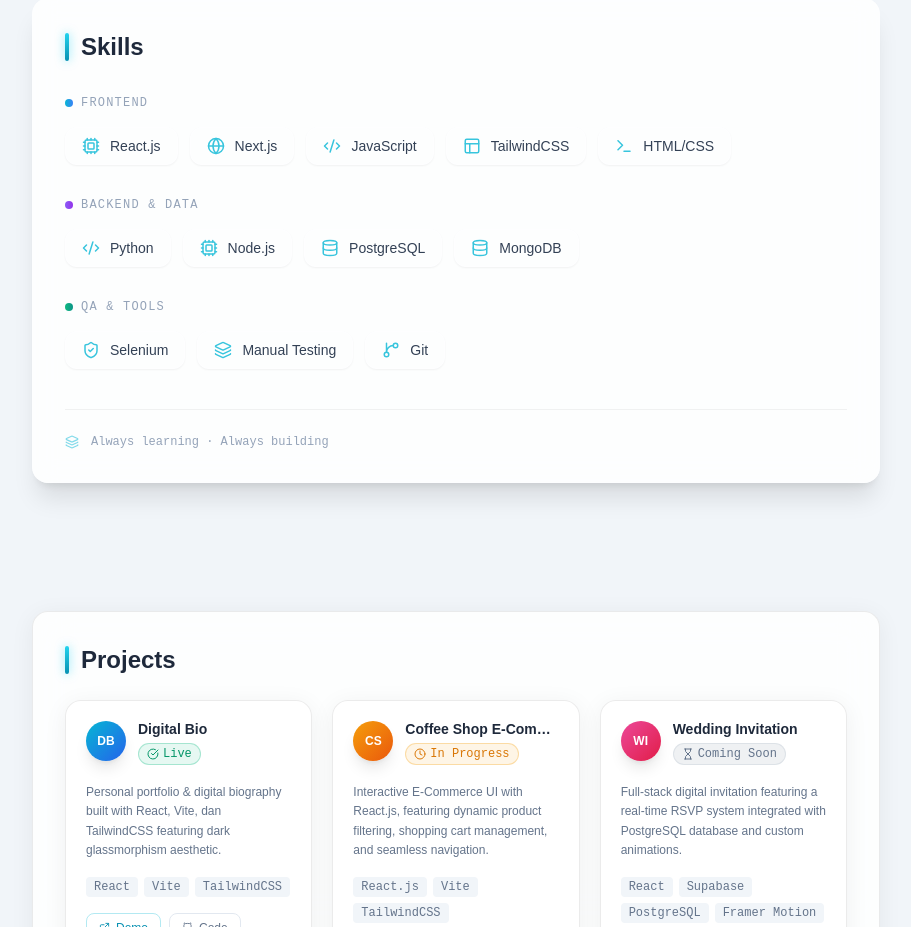
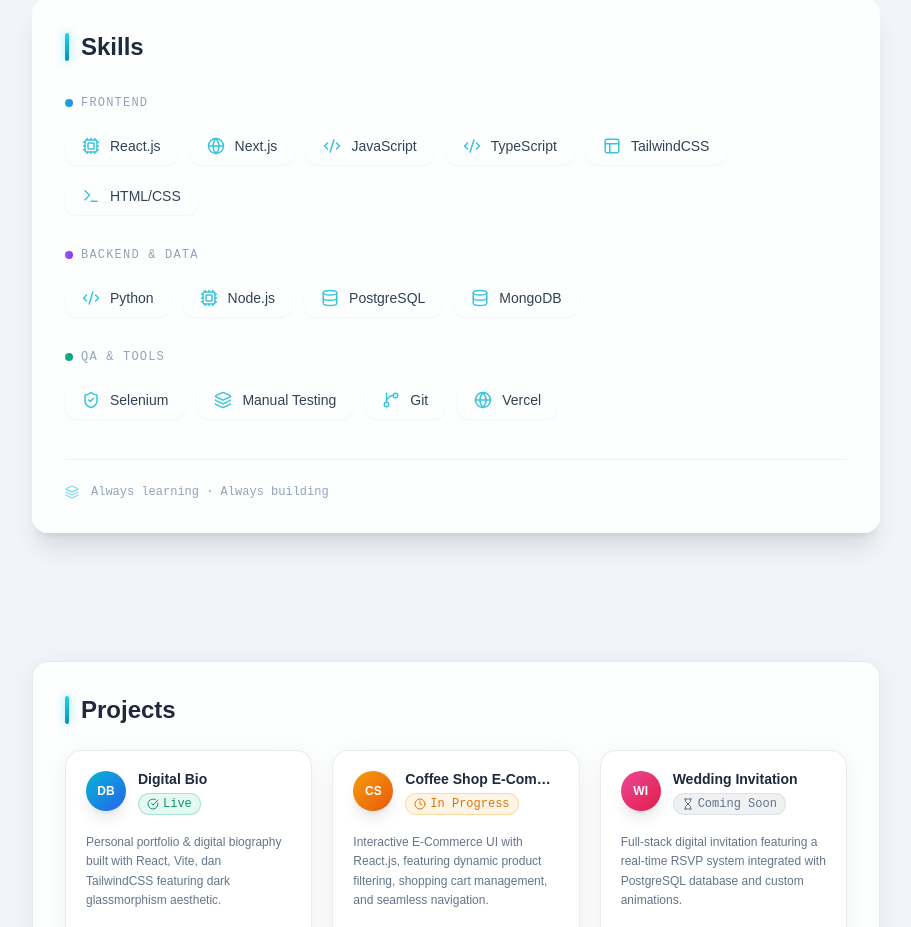
Before and after one commit to fadhillazuardii/digital-bio, a React (Vite) app: page / in a window 1280 px wide. Shown: the part 1340-2267 px from the top of the page, without its empty margins (184-1095 px from the left). Built offline with nearby package versions, Linux system fonts and the light colour scheme.

Commit message:
update skillsection  portfolio

```diff
--- a/src/components/skillssection.jsx
+++ b/src/components/skillssection.jsx
@@ -19,6 +19,7 @@ const skillCategories = [
       { name: 'React.js', icon: <Cpu size={18} /> },
       { name: 'Next.js', icon: <Globe size={18} /> },
       { name: 'JavaScript', icon: <Code2 size={18} /> },
+      { name: 'TypeScript', icon: <Code2 size={18} /> },
       { name: 'TailwindCSS', icon: <Layout size={18} /> },
       { name: 'HTML/CSS', icon: <Terminal size={18} /> },
     ],
@@ -40,6 +41,7 @@ const skillCategories = [
       { name: 'Selenium', icon: <ShieldCheck size={18} /> },
       { name: 'Manual Testing', icon: <Layers size={18} /> },
       { name: 'Git', icon: <GitBranch size={18} /> },
+      { name : 'Vercel', icon: <Globe size={18} /> },
     ],
   },
 ]
```
